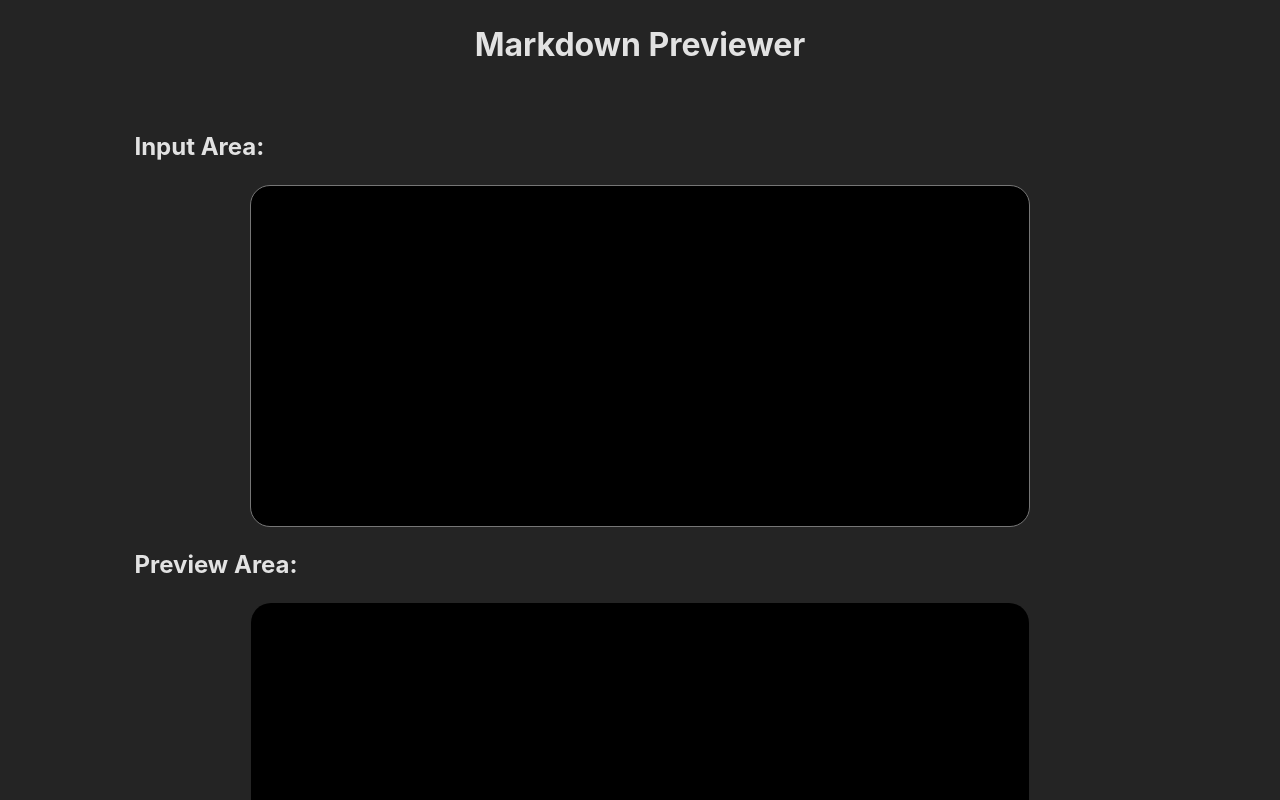
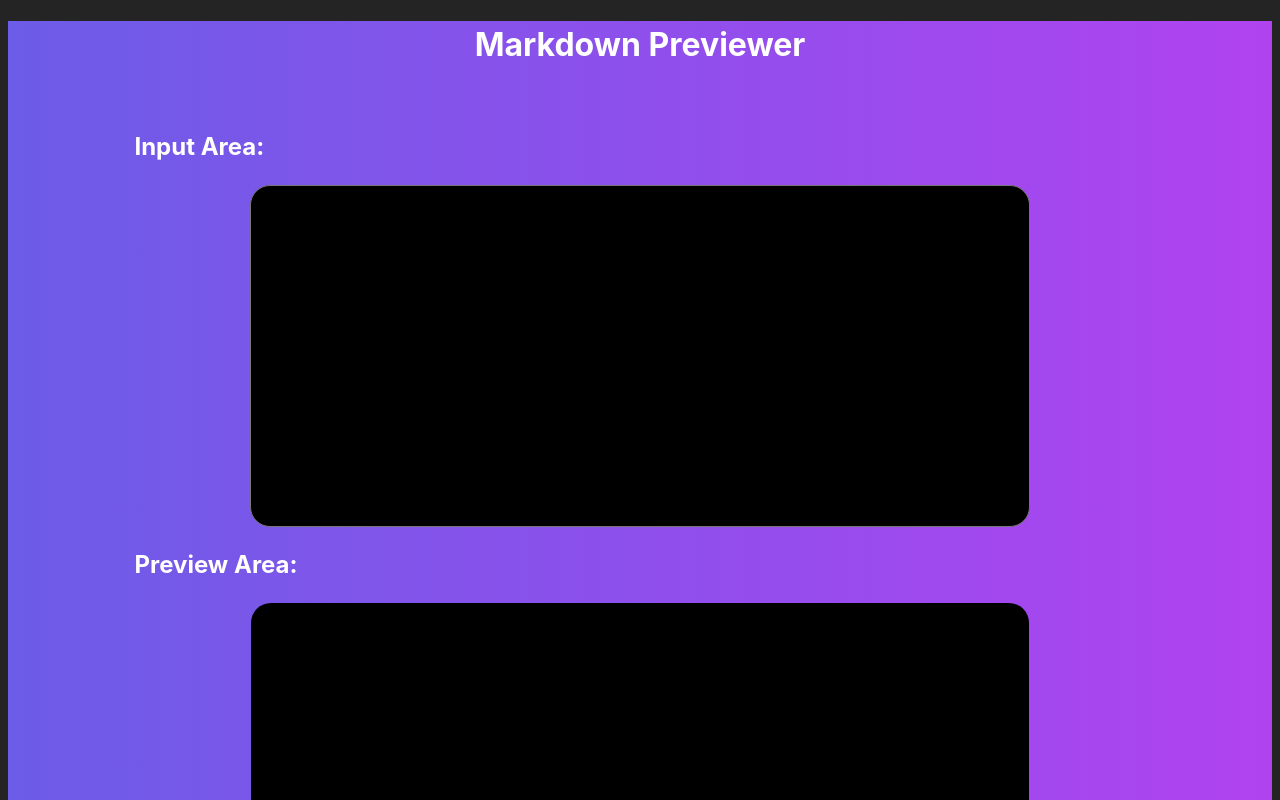
Before and after one commit to Annojoker/Markdown_previewer, a React (Vite) app: page / in a window 1280 px wide. Shown: the top 800 px of the page. Built offline with nearby package versions, Linux system fonts and the light colour scheme.

Commit message:
Added some colour to the background

```diff
--- a/src/App.css
+++ b/src/App.css
@@ -35,3 +35,11 @@
 img {
   max-width: 50%;
 }
+
+body {
+  background: linear-gradient(to right, #6c5ce7, #b043f0);
+}
+
+h1, h2 {
+  color: #fff;
+}
```
